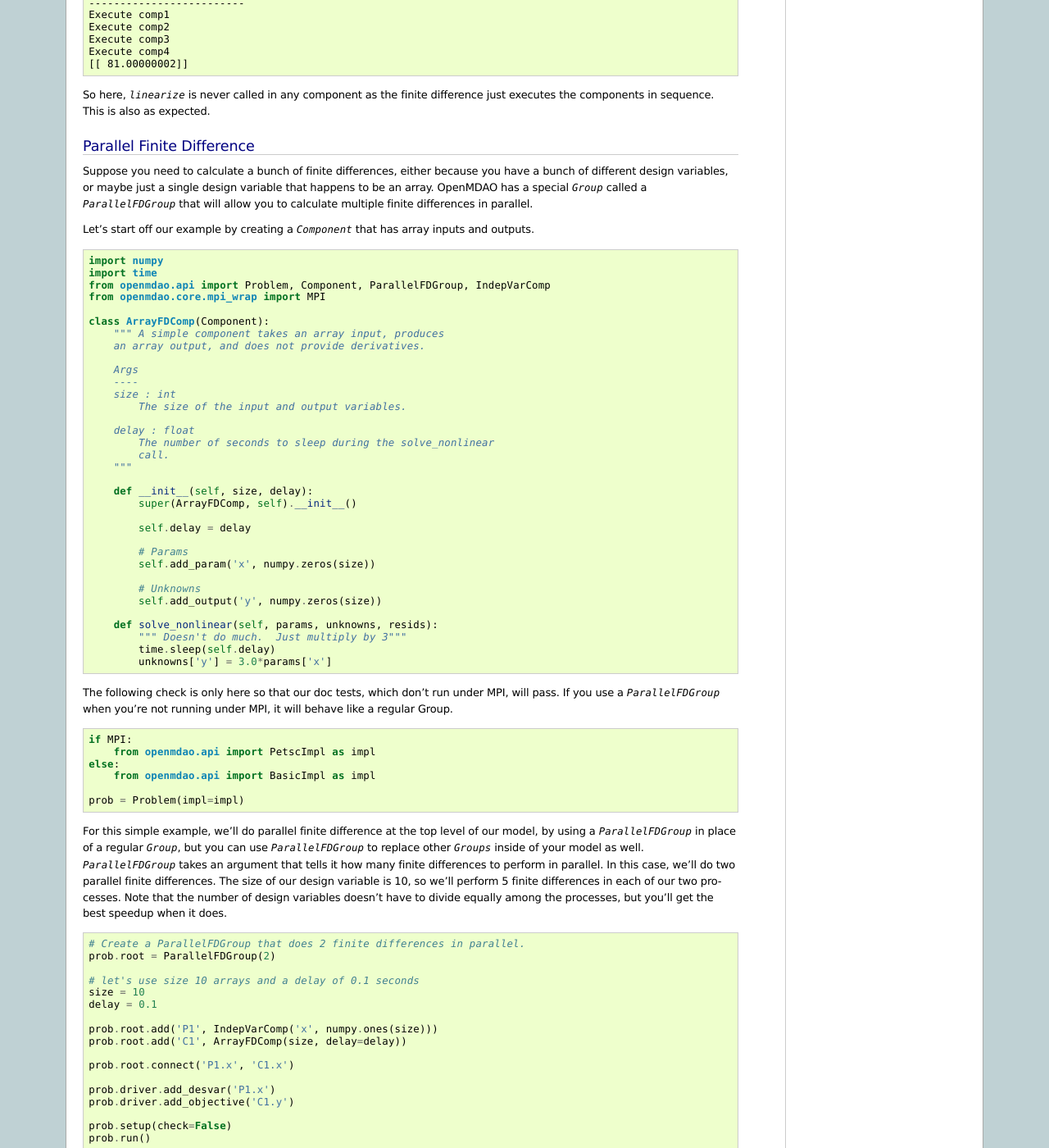
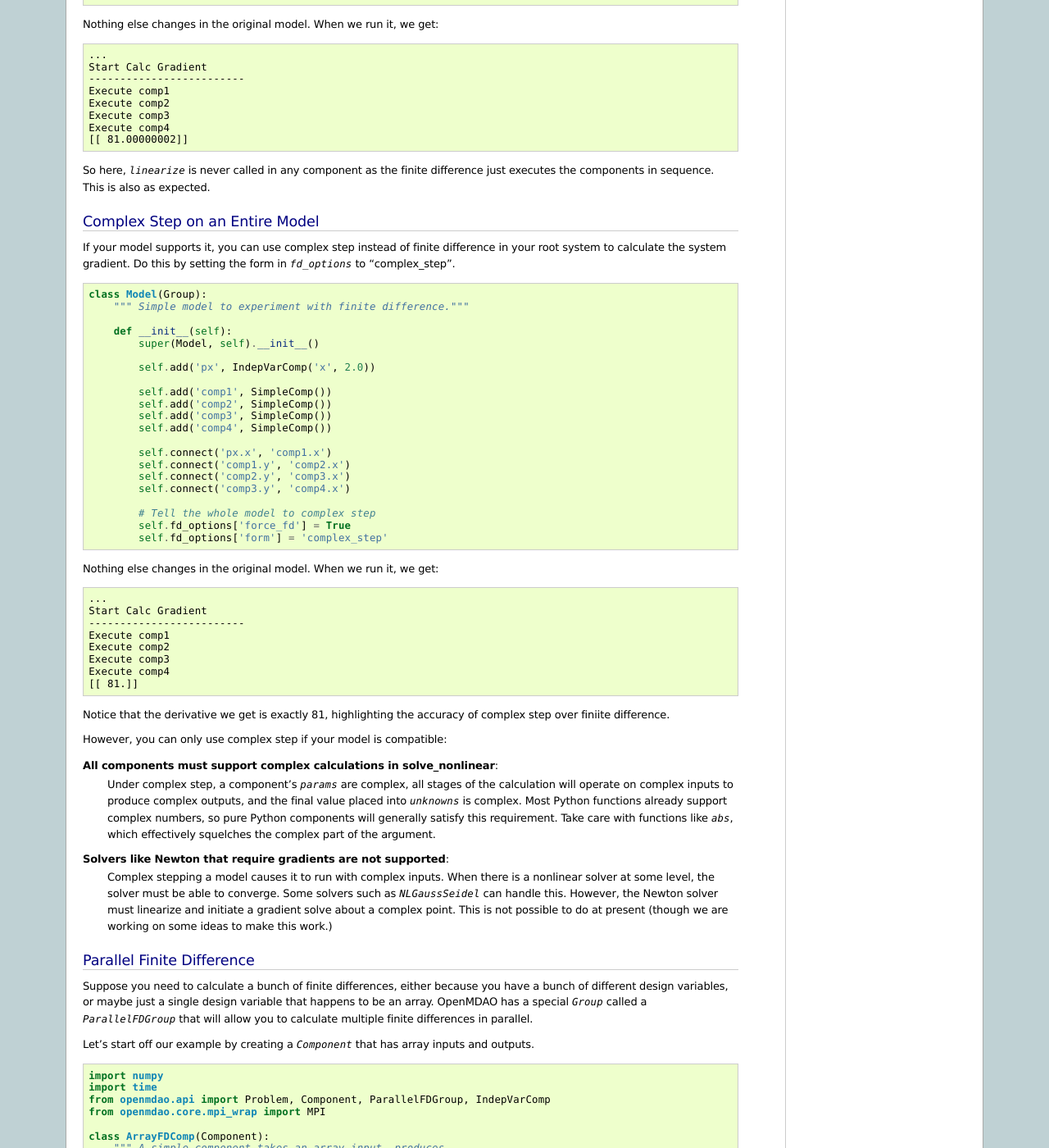
Before and after one commit to OpenMDAO/OpenMDAO1, a Sphinx documentation site: the page built from openmdao/docs/usr-guide/examples/example_fd.rst, in a window 1280 px wide and 1400 px high, scrolled down 3523 px. Shown: the whole window at 82% size. Built offline with Sphinx 7.4.7, drawn with Linux system fonts in a browser that asks for light colours; some of the changed text lies outside the part shown.

Commit message:
complex step full model example

```diff
--- a/openmdao/docs/usr-guide/examples/example_fd.rst
+++ b/openmdao/docs/usr-guide/examples/example_fd.rst
@@ -248,6 +248,12 @@ There is no change to the execution code. The result looks like this:
 Here we see that, instead of calling 'linearize', comp2 and comp3 execute
 during finite differnce of the group that owns them. This is as we expect.
 
+Complex Step on Groups of Components
+====================================
+Complex step on a sub-group of components is currently not supported, though
+support is planned. You can perform complex step on your whole model under
+certain conditions, as is explained later in this example.
+
 Finite Difference on an Entire Model
 ====================================
 
@@ -308,6 +314,87 @@ Nothing else changes in the original model. When we run it, we get:
 
 So here, `linearize` is never called in any component as the finite difference
 just executes the components in sequence. This is also as expected.
+
+Complex Step on an Entire Model
+====================================
+
+If your model supports it, you can use complex step instead of finite
+difference in your root system to calculate the system gradient. Do this by
+setting the form in `fd_options` to "complex_step".
+
+.. testcode:: fd_example
+
+    class Model(Group):
+        """ Simple model to experiment with finite difference."""
+
+        def __init__(self):
+            super(Model, self).__init__()
+
+            self.add('px', IndepVarComp('x', 2.0))
+
+            self.add('comp1', SimpleComp())
+            self.add('comp2', SimpleComp())
+            self.add('comp3', SimpleComp())
+            self.add('comp4', SimpleComp())
+
+            self.connect('px.x', 'comp1.x')
+            self.connect('comp1.y', 'comp2.x')
+            self.connect('comp2.y', 'comp3.x')
+            self.connect('comp3.y', 'comp4.x')
+
+            # Tell the whole model to complex step
+            self.fd_options['force_fd'] = True
+            self.fd_options['form'] = 'complex_step'
+
+Nothing else changes in the original model. When we run it, we get:
+
+.. testcode:: fd_example
+    :hide:
+
+    # Setup and run the model.
+    top = Problem()
+    top.root = Model()
+    top.setup()
+    top.run()
+
+    print('\n\nStart Calc Gradient')
+    print ('-'*25)
+
+    J = top.calc_gradient(['px.x'], ['comp4.y'])
+    print(J)
+
+.. testoutput:: fd_example
+   :options: +ELLIPSIS
+
+   ...
+   Start Calc Gradient
+   -------------------------
+   Execute comp1
+   Execute comp2
+   Execute comp3
+   Execute comp4
+   [[ 81.]]
+
+Notice that the derivative we get is exactly 81, highlighting the accuracy of
+complex step over finiite difference.
+
+However, you can only use complex step if your model is compatible:
+
+**All components must support complex calculations in solve_nonlinear**:
+  Under complex step, a component's `params` are complex, all stages of
+  the calculation will operate on complex inputs to produce complex outputs,
+  and the final value placed into `unknowns` is complex. Most Python functions
+  already support complex numbers, so pure Python components will generally
+  satisfy this requirement. Take care with functions like `abs`, which effectively
+  squelches the complex part of the argument.
+
+**Solvers like Newton that require gradients are not supported**:
+  Complex stepping a model causes it to run with complex inputs. When there is
+  a nonlinear solver at some level, the solver must be able to converge. Some
+  solvers such as `NLGaussSeidel` can handle this. However, the Newton solver
+  must linearize and initiate a gradient solve about a complex point. This is
+  not possible to do at present (though we are working on some ideas to make
+  this work.)
 
 .. _`parallel_finite_difference`:
 
```
